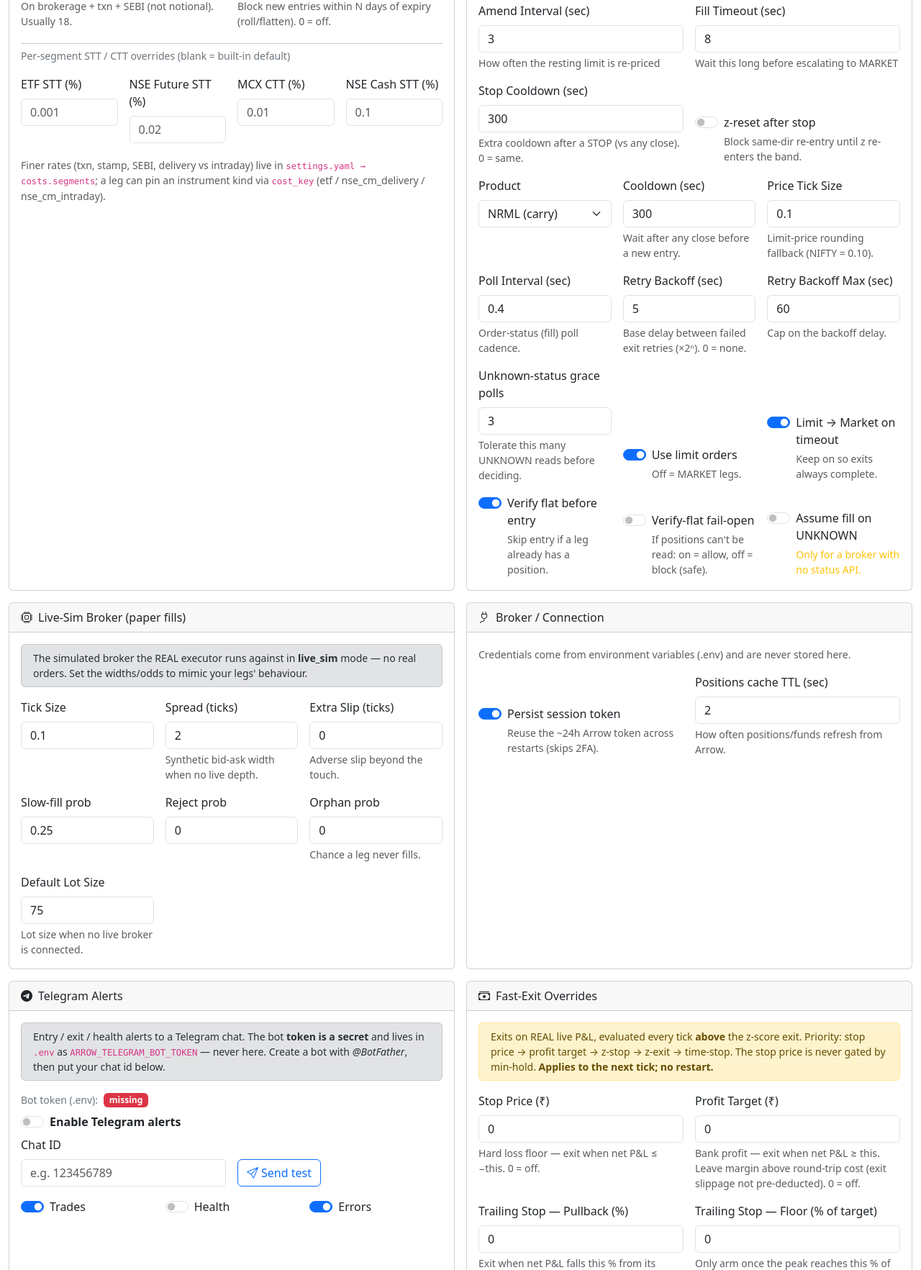
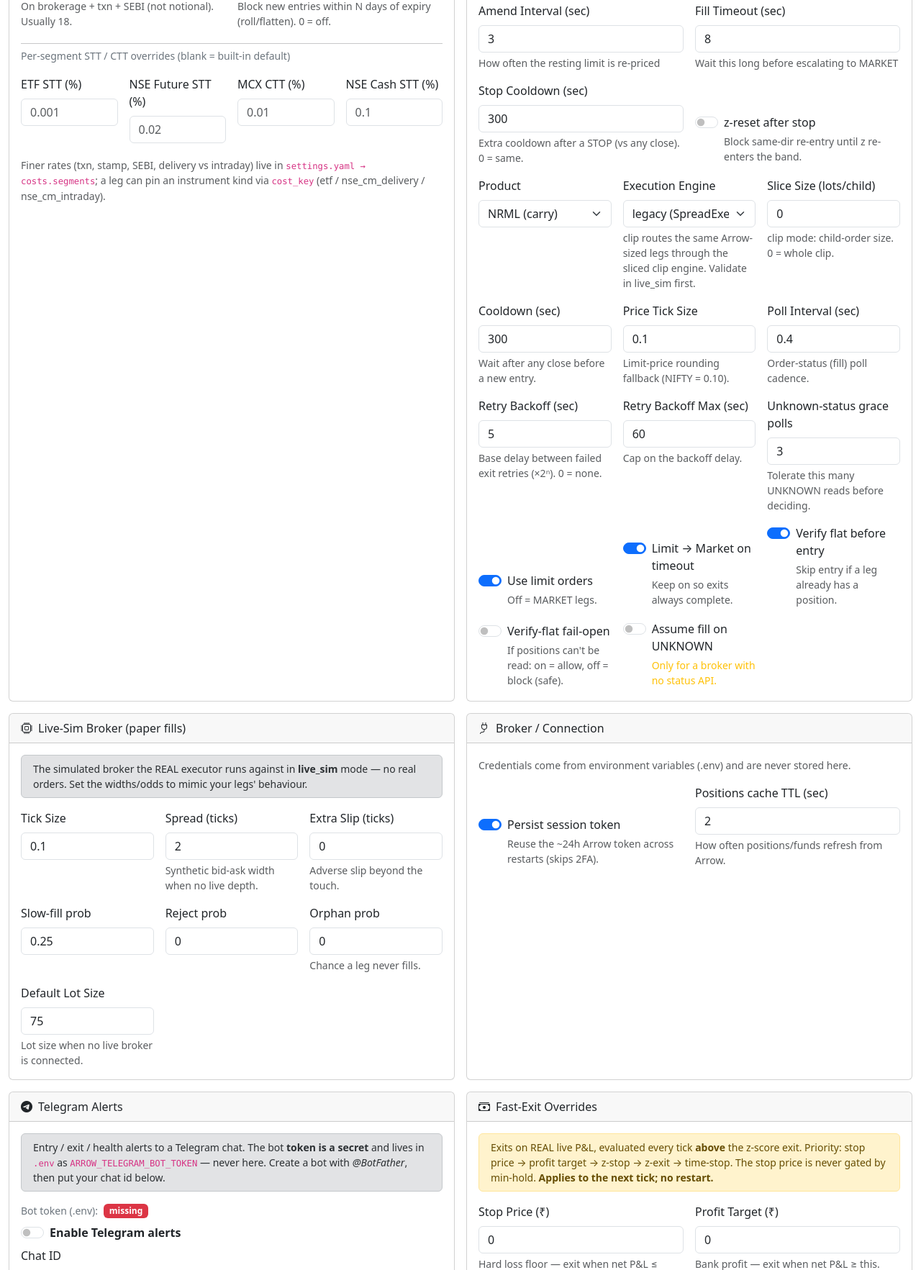
Before and after one commit to ajoxf/arrow-statarb, a Flask app: page /settings in a window 1280 px wide. Shown: the part 3357-5122 px from the top of the page at 72% size. Run offline with Flask 3, Linux system fonts and the light colour scheme; data that the repository does not hold is empty.

Commit message:
Capstone (part 3): execution flip — opt-in clip engine (default legacy)
Routes real entry/exit ORDER PLACEMENT through the ported clip engine when
execution.engine_mode = clip; default legacy = the proven SpreadExecutor,
nothing changes:
- _clip_spread_order places the SAME Arrow-sized legs (from _order_legs — correct
  sides/units/hedge, NO convention risk) via ClipExecutor slicing + limit-first
  order-MODIFY repeg + cross-on-timeout; atomic unwind of filled legs if one
  under-fills. Returns the legacy result shape so trade-logging / telegram /
  shadow / recovery are unchanged.
- _place() branches on engine_mode; _spread_execute/_spread_close call it.
- execution.engine_mode + slice_lots: config (example.yaml) + /api/settings
  GET/POST (validated) + Settings-page controls.
- sim_broker.get_quote added earlier lets live_sim exercise limit fills.
- Verified live_sim: LONG_SPREAD buys Leg A / sells Leg B (correct), fills,
  closes flat, logs + arms shadow. Tests: engine_mode round-trip + live_sim
  clip open/close. 351 tests. Legacy path untouched by default.

Co-Authored-By: Claude Opus 4.8 <noreply@anthropic.com>
Claude-Session: https://claude.ai/code/session_014NKUxSD6a4kWARC2XAANxb

```diff
--- a/arrow_statarb/web/app.py
+++ b/arrow_statarb/web/app.py
@@ -44,6 +44,8 @@ from arrow_statarb.core import costs
 from arrow_statarb.core import fairvalue, sizing, performance, scenarios
 from arrow_statarb.core.signals import ZSignalGenerator
 from arrow_statarb.core.exits import ExitLadder
+from arrow_statarb.core.clip_executor import ClipExecutor
+from arrow_statarb.core.arrow_leg import ArrowLeg
 from arrow_statarb.core.whatif_shadow import ShadowTracker
 from arrow_statarb.core.health import Heartbeat, health_verdict
 from arrow_statarb.core.telegram import TelegramNotifier
@@ -383,6 +385,66 @@ def create_app(config: Optional[Config] = None) -> Tuple[Flask, SocketIO]:
                 adverse += max(0.0, sign * (avg - ref)) * filled
         return round(brk + stt + other + adverse, 2)
 
+    def _engine_mode() -> str:
+        return str(cfg.get("execution.engine_mode", "legacy") or "legacy").lower()
+
+    def _clip_spread_order(legs, label: str) -> Dict:
+        """Place the SAME Arrow-sized legs through the ported clip engine —
+        slicing + limit-first repeg + cross-on-timeout — instead of the legacy
+        SpreadExecutor. Arrow's sizing/sides/hedge are unchanged (no convention
+        risk); only HOW the orders are placed differs. Atomic: if a leg
+        under-fills, the already-filled legs are unwound at market. Returns the
+        same {success, results:[{symbol, side, avg_price}], error} shape."""
+        mode = _mode()
+        broker = sim_broker if mode == "live_sim" else active.get()
+        if not broker:
+            return {"success": False, "error": "No broker connected"}
+        ex = cfg.section("execution")
+        ex_cfg = {
+            "SLIPPAGE_TOLERANCE": 1.0, "PEG_OFFSET_POINTS": 0.0,
+            "ORDER_POLL_SEC": float(ex.get("poll_interval_sec", 0.4) or 0.4),
+            "REPEG_INTERVAL_SEC": float(ex.get("amend_interval_sec", 2.0) or 2.0),
+            "LIMIT_TIMEOUT_SEC": float(ex.get("fill_timeout_sec", 8) or 8),
+            "ON_TIMEOUT": "cross" if bool(ex.get("limit_to_market", True)) else "abort",
+        }
+        seg_by_sym = {sym: seg for seg, sym, _s, _q in legs}
+        leg = ArrowLeg(broker, seg_by_sym, product=str(ex.get("product", "NRML")))
+        ce = ClipExecutor(ex_cfg, leg, leg,
+                          slice_lots=float(ex.get("slice_lots", 0) or 0))
+        style = "limit" if bool(ex.get("use_limit_orders", True)) else "market"
+        _opp = {"buy": "sell", "sell": "buy"}
+        results, filled_legs = [], []
+        try:
+            ce.sweep_stale_orders([(leg, sym) for _s, sym, _sd, _q in legs])
+            for seg, sym, side, lots_leg in legs:
+                f, vwap = ce._send_sliced(leg, sym, side.upper(), lots_leg,
+                                          f"{label}", style=style,
+                                          timeout=ex_cfg["LIMIT_TIMEOUT_SEC"])
+                results.append({"symbol": sym, "side": side, "avg_price": vwap,
+                                "filled": f, "lots": lots_leg})
+                if f >= lots_leg - 1e-9:
+                    filled_legs.append((seg, sym, side, f))
+                else:                                    # atomic unwind of filled legs
+                    for fseg, fsym, fside, ff in filled_legs:
+                        ce._send_sliced(leg, fsym, _opp[fside], ff, "unwind", style="market")
+                    return {"success": False, "results": results,
+                            "error": f"clip: {sym} filled {f}/{lots_leg} — legs unwound"}
+            return {"success": True, "results": results}
+        except Exception as exc:                         # never crash the money path
+            logger.error("clip execution failed — {}", exc)
+            for fseg, fsym, fside, ff in filled_legs:
+                try:
+                    ce._send_sliced(leg, fsym, _opp[fside], ff, "unwind", style="market")
+                except Exception:
+                    logger.critical("clip: could not unwind %s after error", fsym)
+            return {"success": False, "results": results, "error": str(exc)}
+
+    def _place(legs, label: str, verify_flat: bool = False) -> Dict:
+        """Route to the clip engine or the legacy SpreadExecutor per settings."""
+        if _engine_mode() == "clip":
+            return _clip_spread_order(legs, label)
+        return _spread_order(legs, label, verify_flat=verify_flat)
+
     def _spread_execute(direction: str, lots: int, source: str = "manual",
                         z: Optional[float] = None, spread: Optional[float] = None) -> Dict:
         mode = _mode()
@@ -392,7 +454,7 @@ def create_app(config: Optional[Config] = None) -> Tuple[Flask, SocketIO]:
             legs = _order_legs(direction, lots)
         except ValueError as exc:
             return {"success": False, "error": str(exc)}
-        res = _spread_order(legs, "Order", verify_flat=True)
+        res = _place(legs, "Order", verify_flat=True)
         if res.get("success"):
             m = _trade_meta(res)
             # Hand the actual executed fill spread back to the caller (the algo
@@ -455,7 +517,7 @@ def create_app(config: Optional[Config] = None) -> Tuple[Flask, SocketIO]:
             legs = _order_legs(close_dir, lots)
         except ValueError as exc:
             return {"success": False, "error": str(exc)}
-        res = _spread_order(legs, "Close")
+        res = _place(legs, "Close")
         if res.get("success"):
             m = _trade_meta(res)
             rec = trade_log.record(action="CLOSE", direction=direction, lots=lots,
@@ -1754,6 +1816,8 @@ def create_app(config: Optional[Config] = None) -> Tuple[Flask, SocketIO]:
                 },
                 "execution": {
                     "product": ex.get("product", "NRML"),
+                    "engine_mode": ex.get("engine_mode", "legacy"),
+                    "slice_lots": ex.get("slice_lots", 0),
                     "cooldown_sec": ex.get("cooldown_sec", 300),
                     "use_limit_orders": bool(ex.get("use_limit_orders", True)),
                     "limit_offset_pct": ex.get("limit_offset_pct", 0.05),
@@ -1962,6 +2026,11 @@ def create_app(config: Optional[Config] = None) -> Tuple[Flask, SocketIO]:
                 ex[k] = bool(ed[k])
         if "product" in ed:
             ex["product"] = str(ed["product"] or "NRML")
+        if "engine_mode" in ed:
+            em = str(ed["engine_mode"] or "legacy").lower()
+            ex["engine_mode"] = em if em in ("legacy", "clip") else "legacy"
+        if "slice_lots" in ed:
+            ex["slice_lots"] = _num(ed["slice_lots"], 0)
         for k, d in (("limit_offset_pct", 0.05), ("amend_step_pct", 0.05),
                      ("amend_interval_sec", 1.5), ("fill_timeout_sec", 5.0),
                      ("poll_interval_sec", 0.4), ("price_tick_size", 0.10),
--- a/arrow_statarb/web/templates/settings.html
+++ b/arrow_statarb/web/templates/settings.html
@@ -448,6 +448,19 @@
                         </select>
                     </div>
                     <div class="col-md-4">
+                        <label class="form-label">Execution Engine</label>
+                        <select class="form-select" id="e-enginemode">
+                            <option value="legacy">legacy (SpreadExecutor)</option>
+                            <option value="clip">clip (sliced, limit-first)</option>
+                        </select>
+                        <div class="form-text">clip routes the same Arrow-sized legs through the sliced clip engine. Validate in live_sim first.</div>
+                    </div>
+                    <div class="col-md-4">
+                        <label class="form-label">Slice Size (lots/child)</label>
+                        <input type="number" step="1" class="form-control" id="e-slicelots">
+                        <div class="form-text">clip mode: child-order size. 0 = whole clip.</div>
+                    </div>
+                    <div class="col-md-4">
                         <label class="form-label">Cooldown (sec)</label>
                         <input type="number" step="1" class="form-control" id="e-cooldown">
                         <div class="form-text">Wait after any close before a new entry.</div>
@@ -877,6 +890,8 @@
             _set('e-stopcd', s.execution.stop_cooldown_sec);
             _setChk('e-zreset', s.execution.z_reset_after_stop);
             _set('e-product', s.execution.product);
+            _set('e-enginemode', s.execution.engine_mode);
+            _set('e-slicelots', s.execution.slice_lots);
             _set('e-cooldown', s.execution.cooldown_sec);
             _set('e-ticksize', s.execution.price_tick_size);
             _set('e-poll', s.execution.poll_interval_sec);
@@ -1114,6 +1129,8 @@
                 amend_step_pct: +document.getElementById('e-step').value,
                 amend_interval_sec: +document.getElementById('e-interval').value,
                 fill_timeout_sec: +document.getElementById('e-timeout').value,
+                engine_mode: document.getElementById('e-enginemode').value,
+                slice_lots: +document.getElementById('e-slicelots').value,
             },
             mode: {
                 paper_trading: document.getElementById('m-paper').checked,
--- a/config/settings.example.yaml
+++ b/config/settings.example.yaml
@@ -293,6 +293,15 @@ trading_hours:
 # LIVE order execution (SpreadExecutor).
 execution:
   product: NRML
+  # ── execution engine (merge) ─────────────────────────────────────────────
+  # legacy = the proven SpreadExecutor (limit-first + amend repeg + orphan
+  # recovery). clip = route the SAME Arrow-sized legs through the ported clip
+  # engine: each leg sliced into slice_lots children, limit-first with
+  # order-MODIFY repeg then cross on timeout. Arrow's leg sizing/sides/hedge are
+  # unchanged (no convention risk); clip only changes HOW the orders are placed.
+  # Validate in live_sim before live. legacy = nothing changes.
+  engine_mode: legacy         # legacy | clip
+  slice_lots: 0               # clip mode: child-order size in lots (0 = whole clip)
   # ── liveness (reference §8): the app writes data/heartbeat.txt every
   # heartbeat_sec from a timer thread (proves the loop is alive, not that data
   # flows). /api/health reports heartbeat age AND last-tick age separately; run
```
Also changed, not shown: tests/test_web.py (+26 -0 lines).
